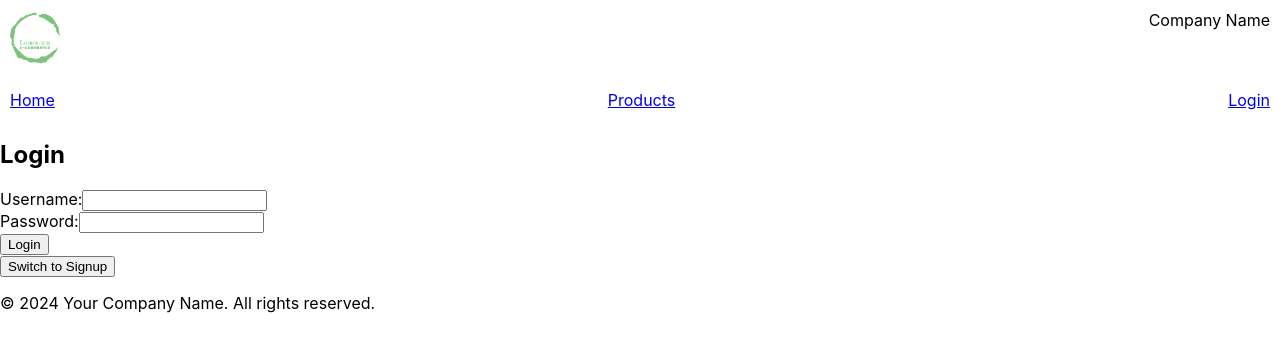
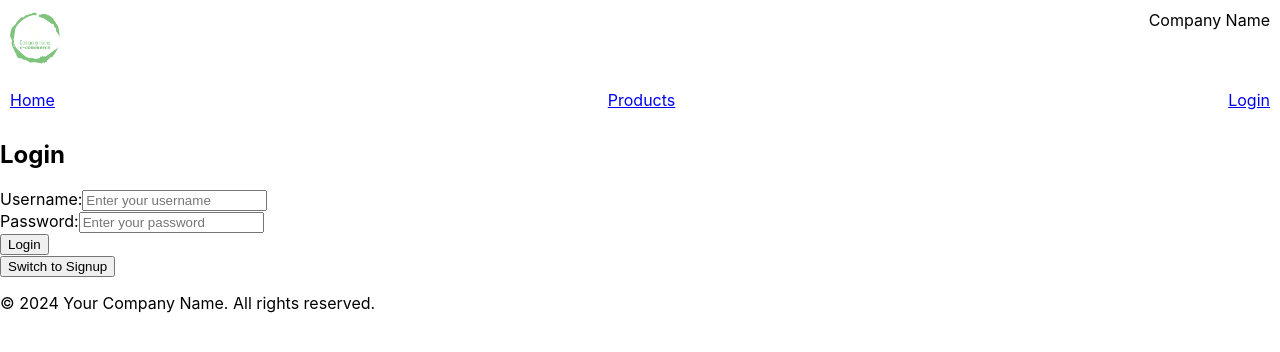
Before and after one commit to jinkim477/ensf381_assignment, a React (Create React App) app in the folder Assignment 04/my-ecommerce-app/: page /login in a window 1280 px wide. Shown: the top 352 px of the page. Built offline with nearby package versions, Linux system fonts and the light colour scheme.

Commit message:
added placeholders, required

```diff
--- a/Assignment 04/my-ecommerce-app/src/App.js
+++ b/Assignment 04/my-ecommerce-app/src/App.js
@@ -5,8 +5,6 @@ import Productpage from './components/Productpage';
 import LoginPage from './components/LoginPage';
 import SignupForm from './components/SignupForm';
 import LoginForm from './components/LoginForm';
-
-
 
 const App = () => {
   return (
--- a/Assignment 04/my-ecommerce-app/src/components/LoginForm.js
+++ b/Assignment 04/my-ecommerce-app/src/components/LoginForm.js
@@ -15,9 +15,11 @@ const LoginForm = () => {
                     <h2>Login</h2>
                     <form>
                         <label htmlFor="username">Username:</label>
-                        <input type="text" id="username" name="username" /><br />
-                        <label htmlFor="password">Password:</label>
-                        <input type="password" id="password" name="password" /><br />
+                        <input type="text" id="username" name="username" placeholder="Enter your username" required/>
+                            <br />
+                        <label htmlFor="password" >Password:</label>
+                        <input type="password" id="password" name="password" placeholder="Enter your password" required/>
+                            <br />
                         <input type="submit" value="Login" />
                     </form>
                     <button onClick={handleSignupButton}>
--- a/Assignment 04/my-ecommerce-app/src/components/SignupForm.js
+++ b/Assignment 04/my-ecommerce-app/src/components/SignupForm.js
@@ -14,13 +14,17 @@ const SignupForm = () => {;
                 <h2>Signup</h2>
                     <form>
                         <label for="username">Username:</label>
-                        <input type="text" id="username" name="username" /><br />
+                        <input type="text" id="username" name="username" placeholder="Enter your username" required/>
+                            <br />
                         <label for="password">Password:</label>
-                        <input type="password" id="password" name="password" /><br />
+                        <input type="password" id="password" name="password" placeholder="Enter your password" required/>
+                            <br />
                         <label for="confirm-password">Confirm Password:</label>
-                        <input type="password" id="confirm-password" name="confirm-password" /><br />
+                        <input type="password" id="confirm-password" name="confirm-password" placeholder="Confirm your password" required/>
+                            <br />
                         <label for="email">Email:</label>
-                        <input type="email" id="email" name="email" /><br />
+                        <input type="email" id="email" name="email" placeholder="Enter your email" required/>
+                            <br />
                         <input type="submit" value="Signup" />
                     </form>
                     <button onClick={handleLoginButton}>
```
